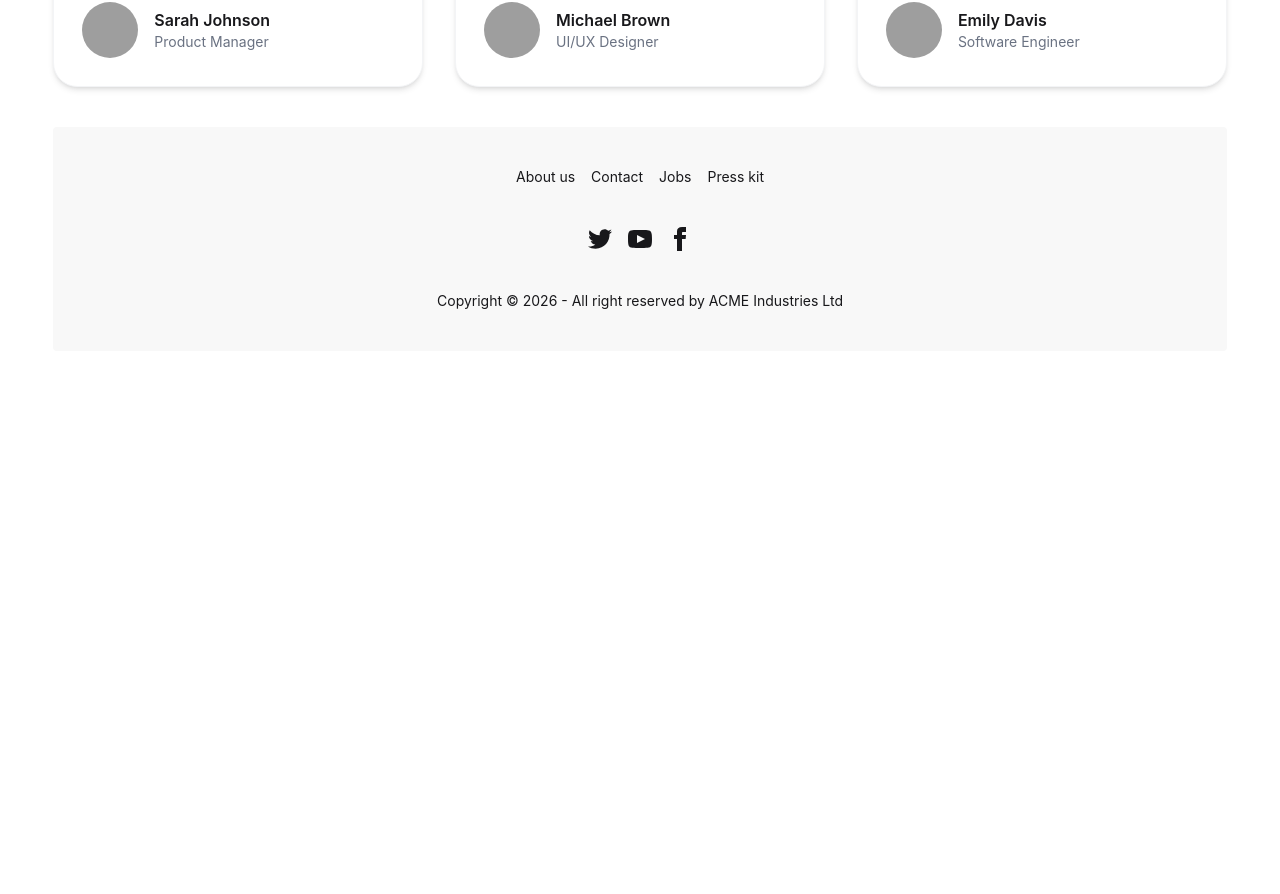
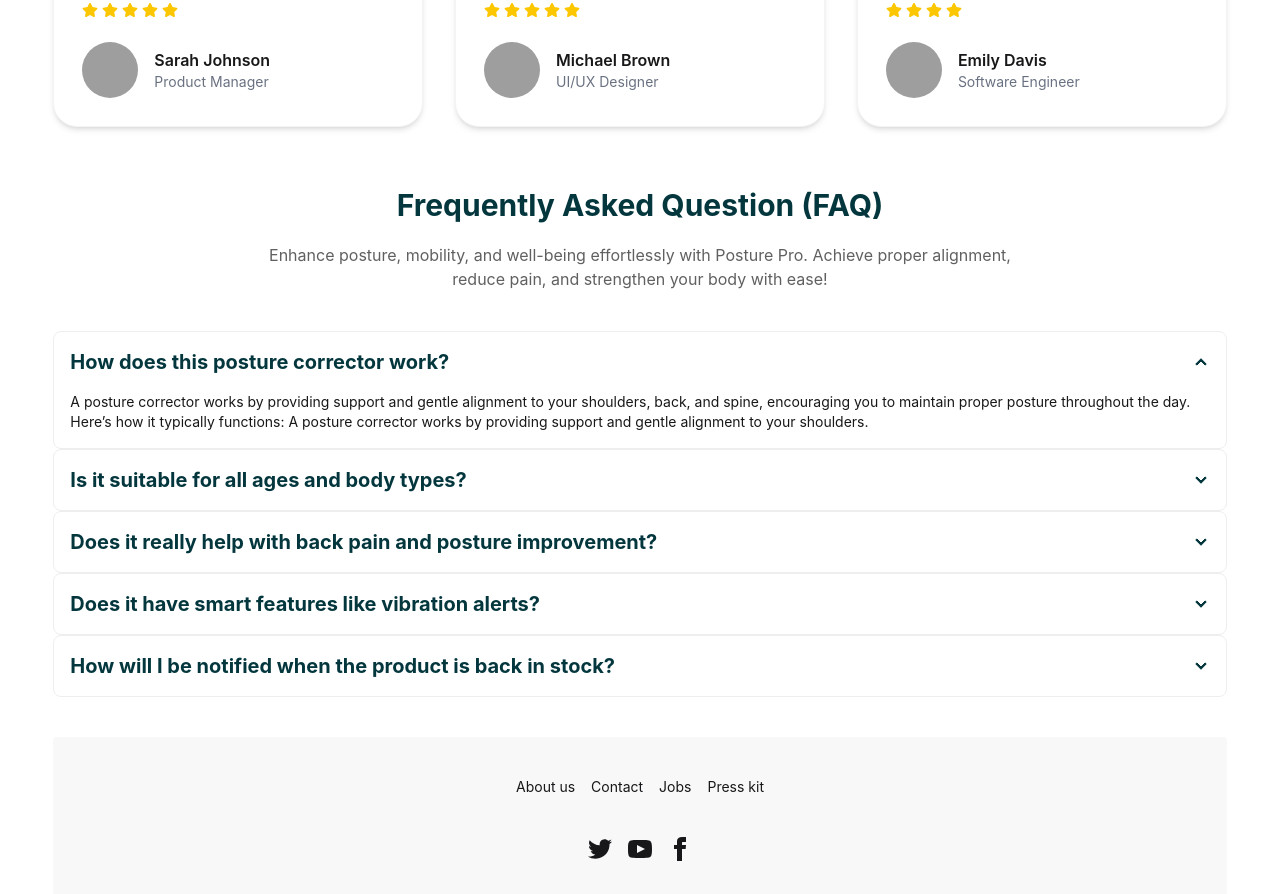
Before and after one commit to PritomChakma/Zap_Shift_Client, a React (Vite) app: page / in a window 1280 px wide. Shown: the part 3537-4431 px from the top of the page. Before the commit the page ends 3888 px from the top, so only its background shows below. Built offline with nearby package versions, Linux system fonts and the light colour scheme; grey boxes are pictures that could not be loaded.

Commit message:
added the coment section

```diff
--- a/src/Pages/Home/CustomerSaying/CustomerSaying.jsx
+++ b/src/Pages/Home/CustomerSaying/CustomerSaying.jsx
@@ -48,7 +48,7 @@ const CustomerSaying = () => {
       </div>
       {/* Card Section */}
 
-      <div className="grid gap-8 md:grid-cols-2 lg:grid-cols-3">
+      <div className="grid gap-8 md:grid-cols-2 lg:grid-cols-3 my-10">
         {reviews.map((review) => (
           <div
             key={review.id}
--- a/src/Pages/Home/Home.jsx
+++ b/src/Pages/Home/Home.jsx
@@ -2,6 +2,7 @@ import Banner from "./Banner/Banner";
 import CustomerBanner from "./CustomerBanner/CustomerBanner";
 import CustomerSaying from "./CustomerSaying/CustomerSaying";
 import Ddelivery from "./Delivery/Ddelivery";
+import Question from "./Question/Question";
 // import Brands from "./Brands/Brands";
 import Services from "./Services/Services";
 import Works from "./Works/Works";
@@ -16,6 +17,7 @@ const Home = () => {
       <Ddelivery></Ddelivery>
       <CustomerBanner></CustomerBanner>
       <CustomerSaying></CustomerSaying>
+      <Question></Question>
     </div>
   );
 };
--- /dev/null
+++ b/src/Pages/Home/Question/Question.jsx
@@ -0,0 +1,76 @@
+const Question = () => {
+  return (
+    <div>
+      {/* Header */}
+      <div className="flex flex-col justify-center items-center text-center">
+        <h1 className="  text-3xl text-[#03373D] font-bold py-5">
+          Frequently Asked Question (FAQ)
+        </h1>
+        <p className="text-[#606060] max-w-3xl">
+          Enhance posture, mobility, and well-being effortlessly with Posture
+          Pro. Achieve proper alignment, reduce pain, and strengthen your body
+          with ease!
+        </p>
+      </div>
+
+      <div className="my-10">
+        {/* questions */}
+        <div className="collapse collapse-arrow bg-base-100 border border-base-300">
+          <input type="radio" name="my-accordion-2" defaultChecked />
+          <div className="collapse-title font-bold text-xl text-[#03373D] ">
+            How does this posture corrector work?
+          </div>
+          <div className="collapse-content text-sm">
+            A posture corrector works by providing support and gentle alignment
+            to your shoulders, back, and spine, encouraging you to maintain
+            proper posture throughout the day. Here’s how it typically
+            functions: A posture corrector works by providing support and gentle
+            alignment to your shoulders.
+          </div>
+        </div>
+        <div className="collapse collapse-arrow bg-base-100 border border-base-300">
+          <input type="radio" name="my-accordion-2" />
+          <div className="collapse-title font-bold text-xl text-[#03373D]">
+            Is it suitable for all ages and body types?{" "}
+          </div>
+          <div className="collapse-content text-sm">
+            Click on "Forgot Password" on the login page and follow the
+            instructions sent to your email.
+          </div>
+        </div>
+        <div className="collapse collapse-arrow bg-base-100 border border-base-300">
+          <input type="radio" name="my-accordion-2" />
+          <div className="collapse-title font-bold text-xl text-[#03373D]">
+            Does it really help with back pain and posture improvement?{" "}
+          </div>
+          <div className="collapse-content text-sm">
+            Go to "My Account" settings and select "Edit Profile" to make
+            changes.
+          </div>
+        </div>
+        <div className="collapse collapse-arrow bg-base-100 border border-base-300">
+          <input type="radio" name="my-accordion-2" />
+          <div className="collapse-title font-bold text-xl text-[#03373D]">
+            Does it have smart features like vibration alerts?{" "}
+          </div>
+          <div className="collapse-content text-sm">
+            Go to "My Account" settings and select "Edit Profile" to make
+            changes.
+          </div>
+        </div>
+        <div className="collapse collapse-arrow bg-base-100 border border-base-300">
+          <input type="radio" name="my-accordion-2" />
+          <div className="collapse-title font-bold text-xl text-[#03373D]">
+            How will I be notified when the product is back in stock?{" "}
+          </div>
+          <div className="collapse-content text-sm">
+            Go to "My Account" settings and select "Edit Profile" to make
+            changes.
+          </div>
+        </div>
+      </div>
+    </div>
+  );
+};
+
+export default Question;
```
